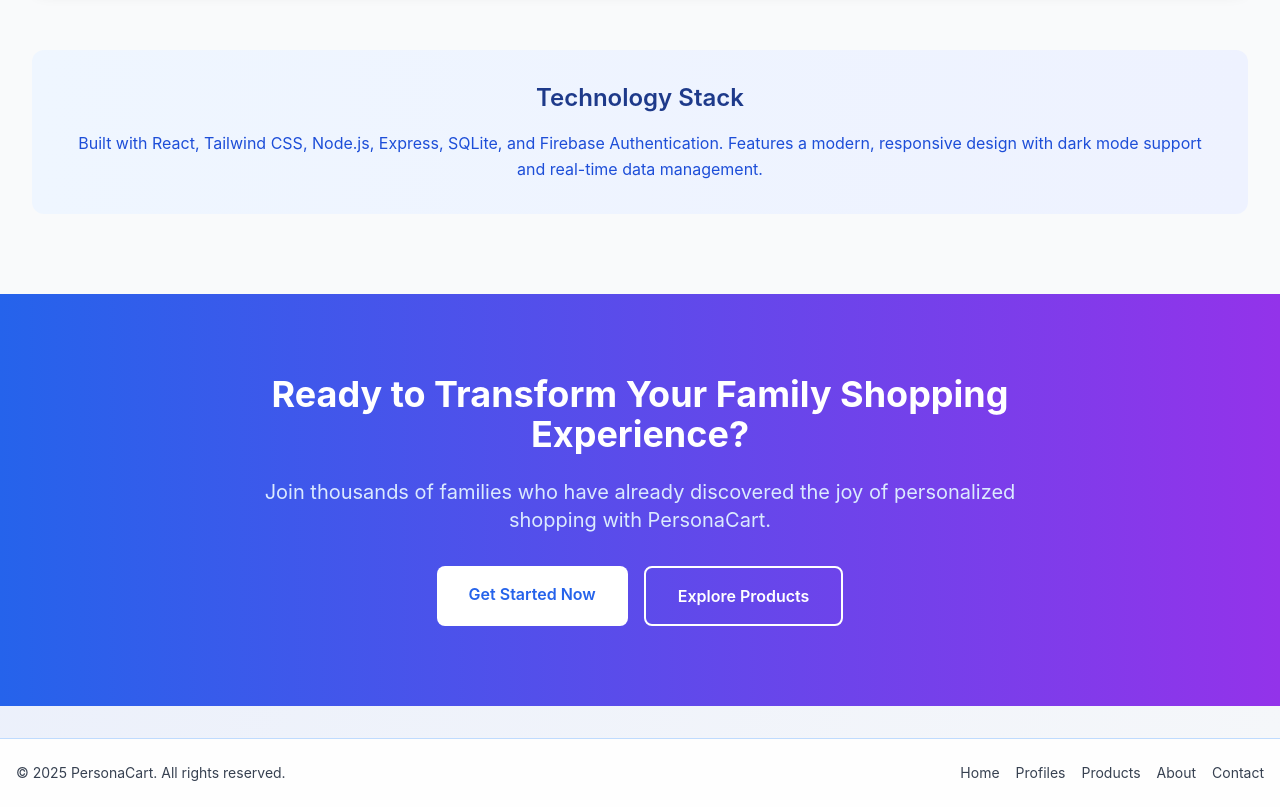
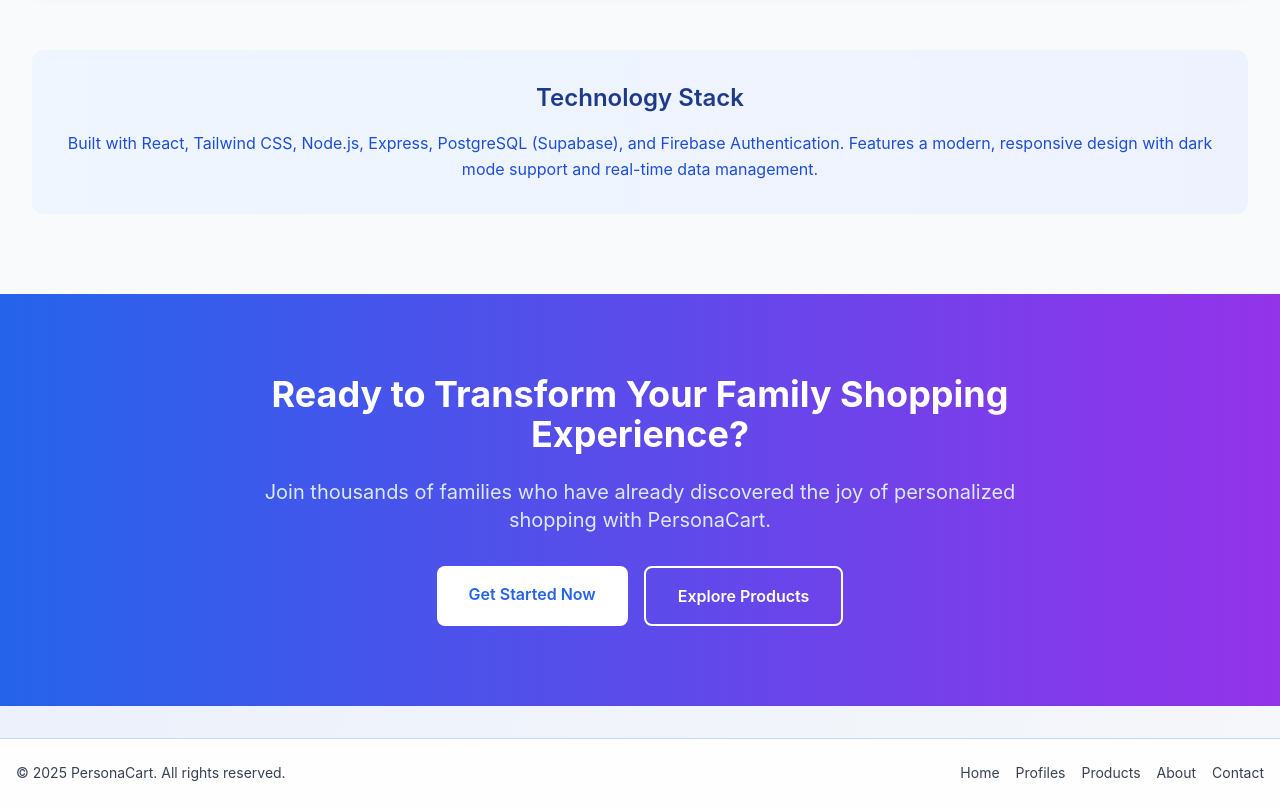
Before and after one commit to KSaiNikhilesh/PersonaCart, a React (Create React App) app in the folder family-profiles/: page / in a window 1280 px wide. Shown: the part 2140-2947 px from the top of the page. Built offline with nearby package versions, Linux system fonts and the light colour scheme; no server answers.

Commit message:
docs: update tech stack to PostgreSQL (Supabase) instead of SQLite

```diff
--- a/family-profiles/src/components/Home.js
+++ b/family-profiles/src/components/Home.js
@@ -224,7 +224,7 @@
               Technology Stack
             </h3>
             <p className="text-blue-700 dark:text-blue-300 text-center leading-relaxed">
-              Built with React, Tailwind CSS, Node.js, Express, SQLite, and Firebase Authentication.
+              Built with React, Tailwind CSS, Node.js, Express, PostgreSQL (Supabase), and Firebase Authentication.
               Features a modern, responsive design with dark mode support and real-time data management.
             </p>
           </div>
```
